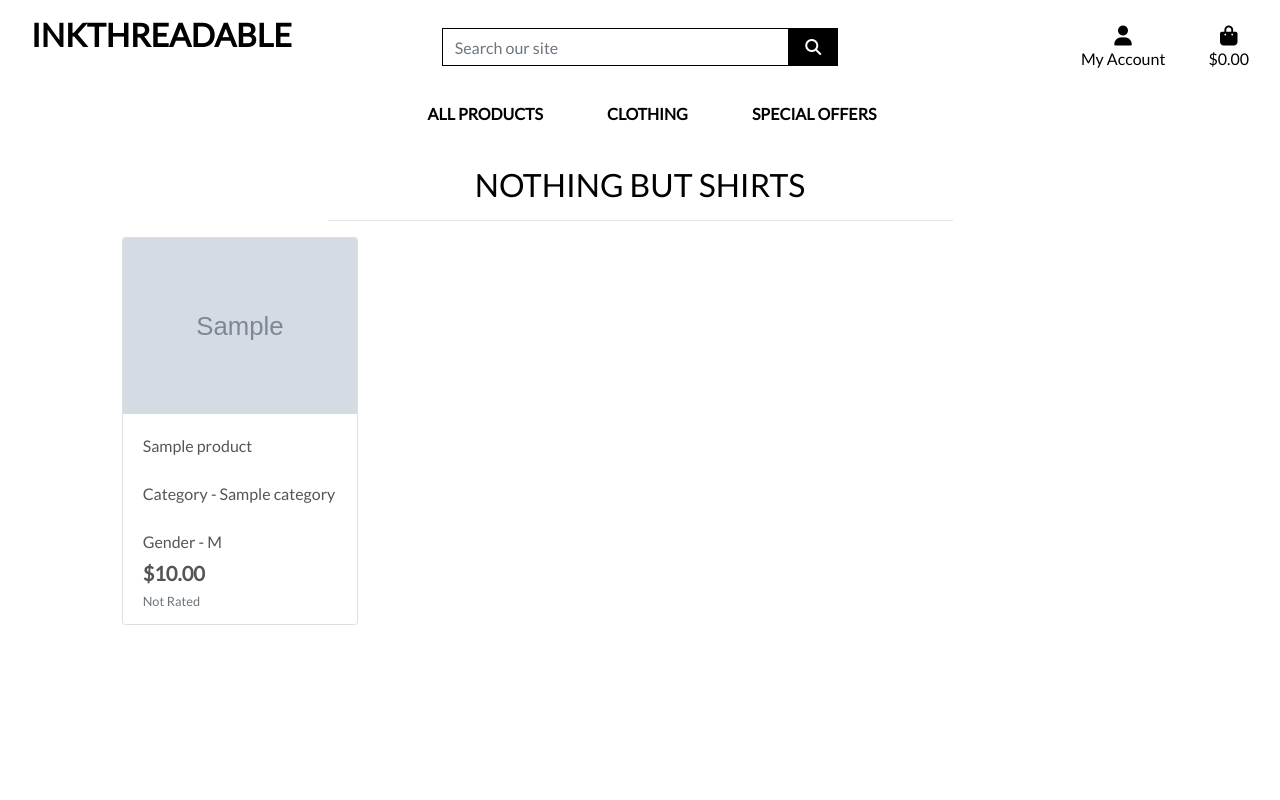
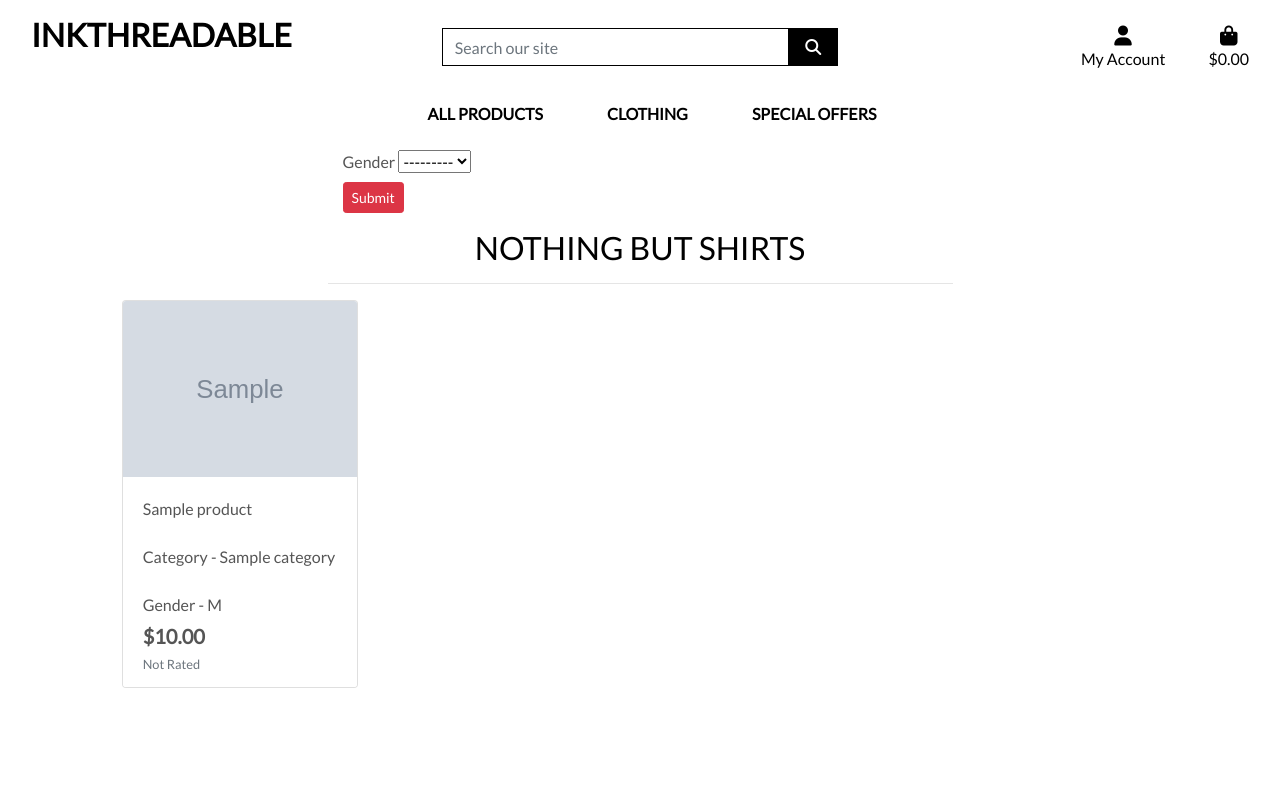
Before and after one commit to Pegrume88/inkthreadable, a Django app: page /products/ in a window 1280 px wide. Run offline with Django 3.2, Linux system fonts and the light colour scheme; tables that the repository leaves empty hold one stand-in row (values such as "Sample post"); grey boxes marked "Sample" are stand-in pictures; some libraries are stand-ins or nearby versions.

Commit message:
added filtering function to filter products

```diff
--- a/inkthreadable/settings.py
+++ b/inkthreadable/settings.py
@@ -39,6 +39,7 @@
     'django.contrib.staticfiles',
     'django_filters',
     'django.contrib.sites',
+    'crispy_forms',
 
     'allauth',
     'allauth.account',
@@ -82,6 +83,8 @@
         },
     },
 ]
+
+CRISPY_TEMPLATE_PACK = 'uni_form'
 
 AUTHENTICATION_BACKENDS = [
 
--- /dev/null
+++ b/products/filters.py
@@ -0,0 +1,8 @@
+import django_filters
+from .models import Product
+
+class ProductFilter(django_filters.FilterSet):
+
+    class Meta:
+        model = Product
+        fields = {'gender': ['exact']}
--- a/products/templates/products/products.html
+++ b/products/templates/products/products.html
@@ -1,5 +1,6 @@
 {% extends "base.html" %}
 {% load static %}
+{% load crispy_forms_tags %}
 
 {% block page_header %}
     <div class="container header-container">
@@ -12,6 +13,12 @@
 {% block content %}
     <div class="overlay"></div>
     <div class="container-fluid">
+        <div class="col-lg-6 col-md-8 mx-auto">
+            <form method="get">
+                {{ product_filter.form|crispy }}
+                <button class="btn btn-sm btn-danger" type="submit">Submit</button>
+            </form>
+        </div>
         <div class="row">
             <div class="col text-center mt-3">
                 <h2 class="logo-font">Nothing but Shirts</h2>
@@ -22,7 +29,7 @@
             <div class="product-container col-10 offset-1">
                 <div class="row mt-1 mb-2"></div>
                 <div class="row">
-                    {% for product in products %}
+                    {% for product in product_filter.qs %}
                         <div class="col-sm-6 col-md-6 col-lg-4 col-xl-3">
                             <div class="card h-100 border-1">
                                 {% if product.image %}
--- a/products/views.py
+++ b/products/views.py
@@ -1,5 +1,6 @@
 from django.shortcuts import render, get_object_or_404
 from .models import Product
+from .filters import ProductFilter
 
 
 
@@ -7,9 +8,11 @@
     """ A view to show all products, including sorting and search queries """
 
     products = Product.objects.all()
+    product_filter = ProductFilter(request.GET, queryset=products)
 
     context = {
         'products': products,
+        'product_filter': product_filter,
     }
 
     return render(request, 'products/products.html', context)
```
